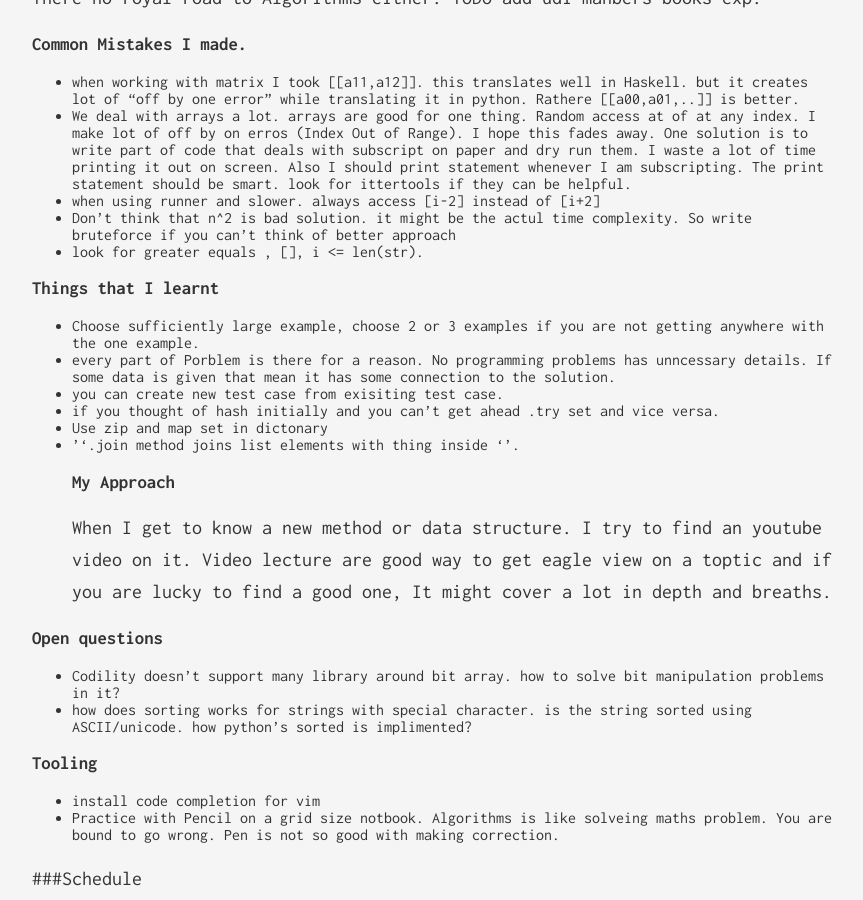
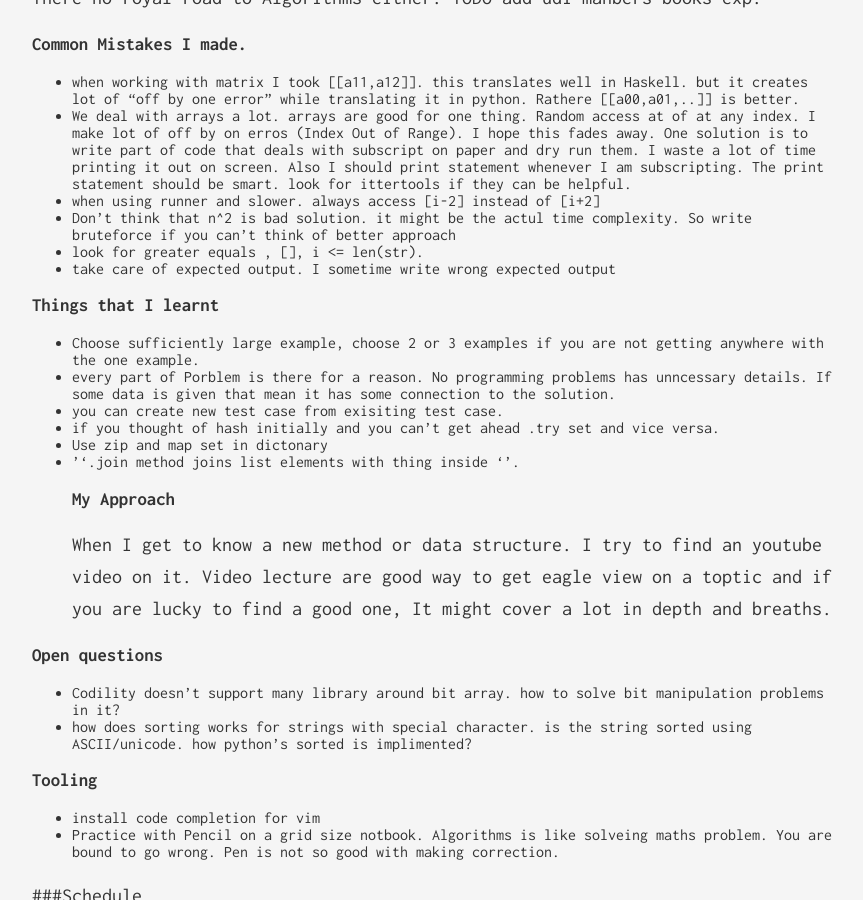
Before and after one commit to prrraveen/prrraveen.github.io, a Jekyll site: the page built from _posts/2017-04-08-Toptal.md, in a window 1280 px wide and 900 px high, scrolled down 906 px. Shown: the whole window, without its empty margins (208-1071 px from the left). Built offline with Jekyll 4.4.1, drawn with Linux system fonts in a browser that asks for light colours.

Commit message:
Update 2017-04-08-Toptal.md

```diff
--- a/_posts/2017-04-08-Toptal.md
+++ b/_posts/2017-04-08-Toptal.md
@@ -24,6 +24,7 @@ TODO add udi manbers books exp.
 * when using runner and slower. always access [i-2] instead of [i+2]
 * Don't think that n^2 is bad solution. it might be the actul time complexity. So write bruteforce if you can't think of better approach
 * look for greater equals , [], i <= len(str).
+* take care of expected output. I sometime  write wrong expected output
 
 ### Things that I learnt
 * Choose sufficiently large example, choose 2 or 3 examples if you are not getting anywhere with the one example.
```
